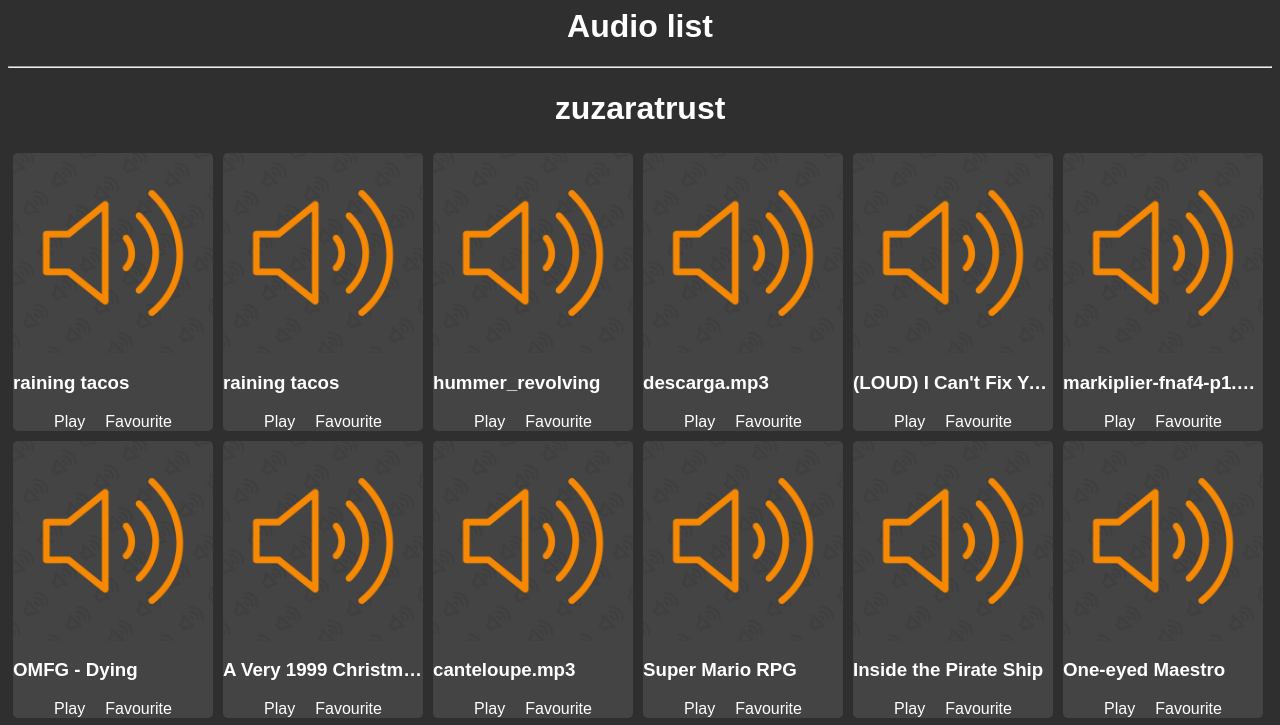
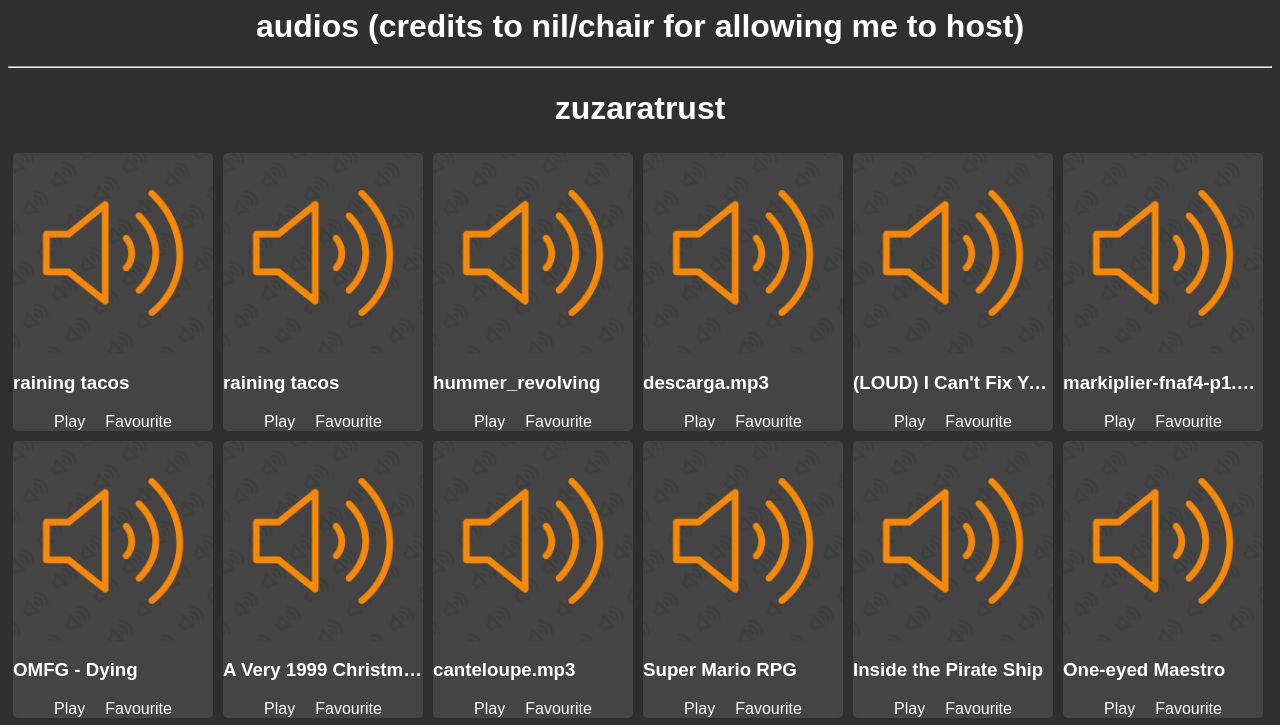
Before and after one commit to zinkowinko/sdsdsdasdasddsassaddas, a plain HTML site: page index.html in a window 1280 px wide. Shown: the top 725 px of the page. Drawn offline with Linux system fonts and the light colour scheme.

Commit message:
Update header text for audio list

```diff
--- a/index.html
+++ b/index.html
@@ -3,7 +3,7 @@
     <title>Subter Audio Library</title>
 </head>
 <body>
-    <center><h1>Audio list</h1></center>
+    <center><h1>audios (credits to nil/chair for allowing me to host)</h1></center>
     <div class="favouritesclass"></div>
     <hr>
 </body>
```
